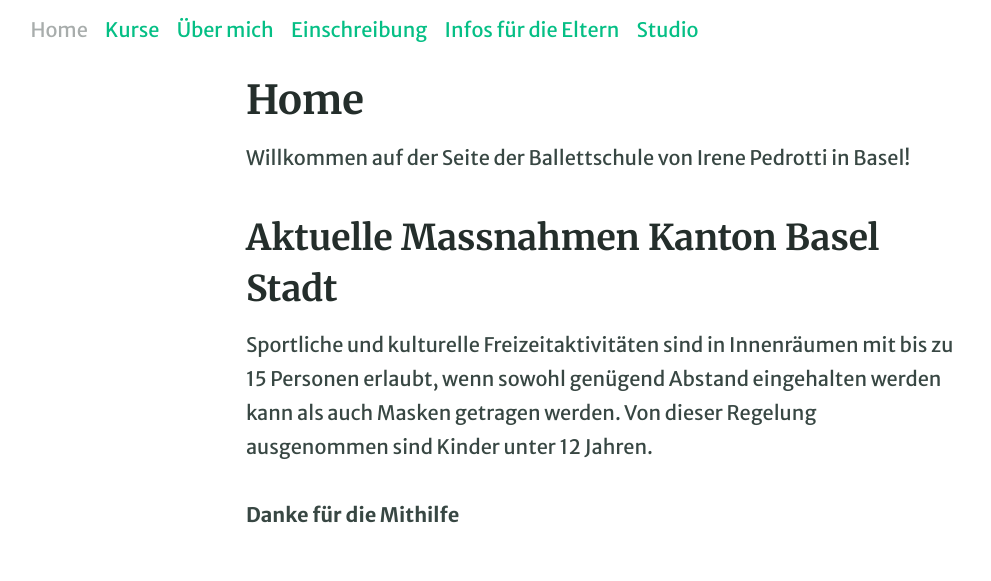
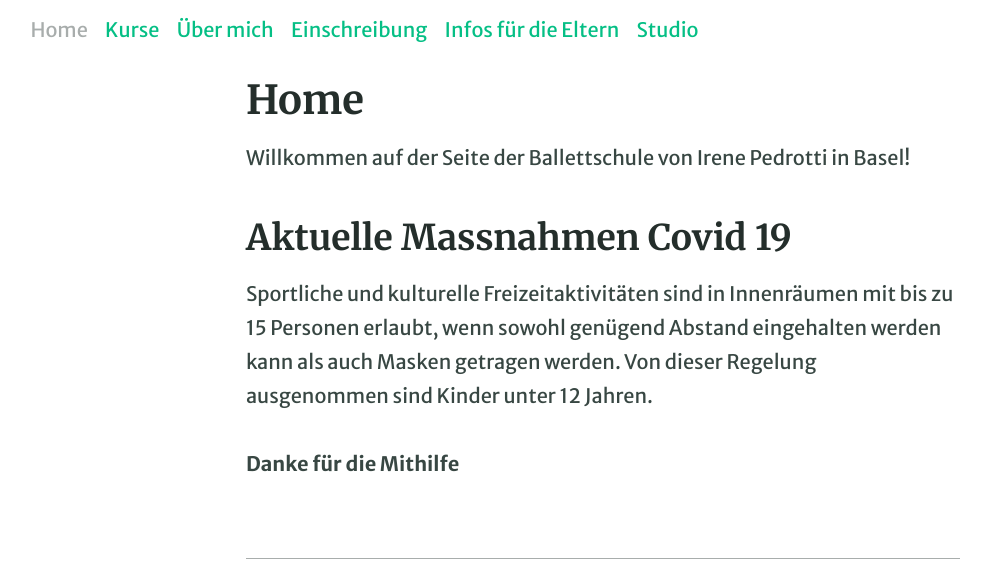
Before and after one commit to irenepedrotti/irenepedrotti.github.io, a Jekyll site: the page built from pages/index.md, in a window 1280 px wide and 900 px high, cut to the strip 319-900 px from the top of the window. Shown: the whole strip, without its empty margins (37-1028 px from the left). Built offline with Jekyll 4.4.1, drawn with Linux system fonts in a browser that asks for light colours.

Commit message:
Statt Massnahmen Kanton Massnahmen Covid 19

```diff
--- a/pages/index.md
+++ b/pages/index.md
@@ -6,7 +6,7 @@
 
 Willkommen auf der Seite der Ballettschule von Irene Pedrotti in Basel!
 
-## Aktuelle Massnahmen Kanton Basel Stadt
+## Aktuelle Massnahmen Covid 19
 Sportliche und kulturelle Freizeitaktivitäten sind in Innenräumen mit bis zu 15 Personen erlaubt, wenn sowohl genügend Abstand eingehalten werden kann als auch Masken getragen werden.
 Von dieser Regelung ausgenommen sind Kinder unter 12 Jahren.
 
```
